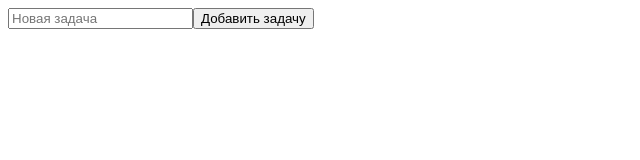
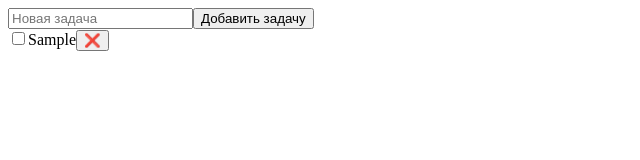
Before and after one commit to BATEKONE/Task-Manager, a Vue app: page / in a window 1280 px wide. Both pictures are taken after typing "Sample" into the empty fields and a click on the button "Добавить задачу". Shown: the top 160 px of the page, without its empty margins (0-640 px from the left). Built offline with nearby package versions, Linux system fonts and the light colour scheme; the HTML template or start-up script is replaced by a standard one.

Commit message:
дореализованы компоненты элементов и списка

```diff
--- a/src/components/tasks/TaskItem.vue
+++ b/src/components/tasks/TaskItem.vue
@@ -1,26 +1,26 @@
 <script setup lang="ts">
 import { useTasksStore } from '@/stores/tasks';
-import { Task } from '@/types/task';
+import type { Task } from '@/types/task';
 
-defineProps<{
+const props = defineProps<{
     task: Task
 }>()
 
 const store = useTasksStore();
 
 function toggleTask() {
-
+    store.toggleTask(props.task.id);
 }
 
 function removeTask() {
-
+    store.removeTask(props.task.id)
 }
 </script>
 
 <template>
     <div>
-        <span>{{ task.title }}</span>
-        <input type="checkbox" :checked="task.completed" @change="toggleTask" />
+        <input type="checkbox" :checked="props.task.completed" @change="toggleTask" />
+        <span>{{ props.task.title }}</span>
         <button @click="removeTask">❌</button>
     </div>
 </template>
--- a/src/components/tasks/TaskList.vue
+++ b/src/components/tasks/TaskList.vue
@@ -5,9 +5,7 @@ import TaskItem from './TaskItem.vue';
 
 const store = useTasksStore();
 
-const tasks = computed(() => {
-
-})
+const tasks = computed(() => store.tasks)
 </script>
 
 <template>
```
